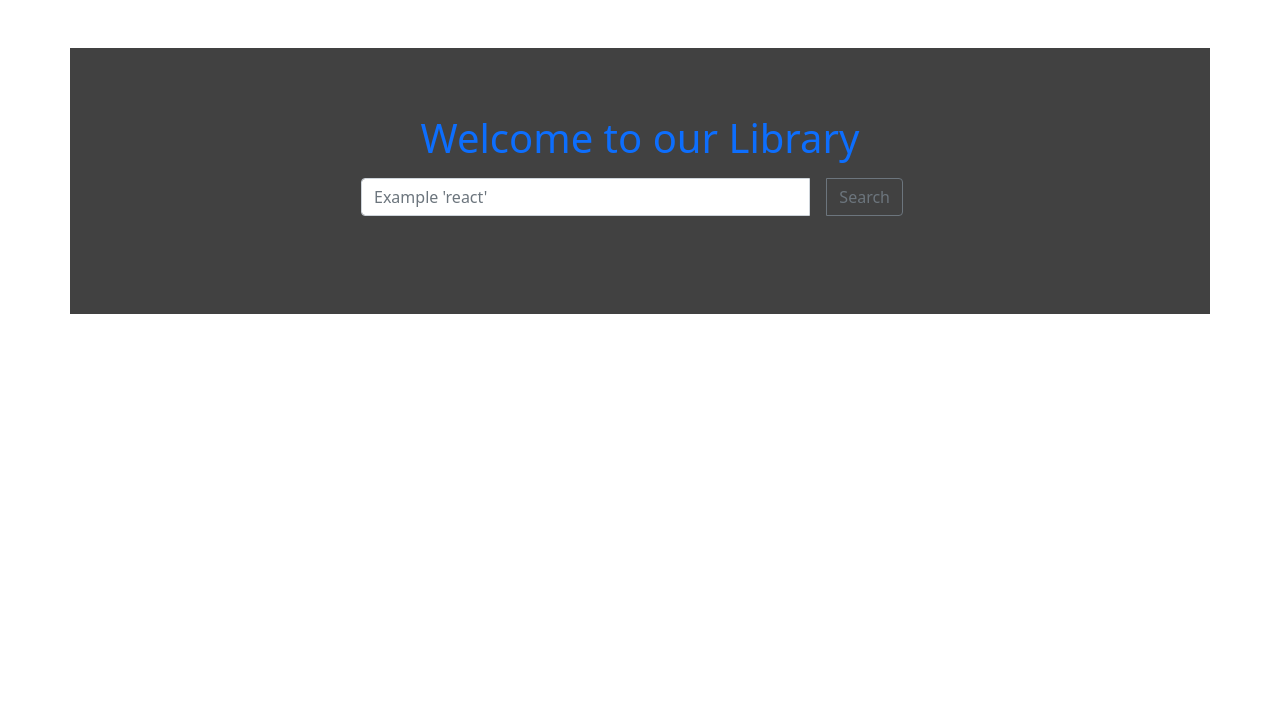
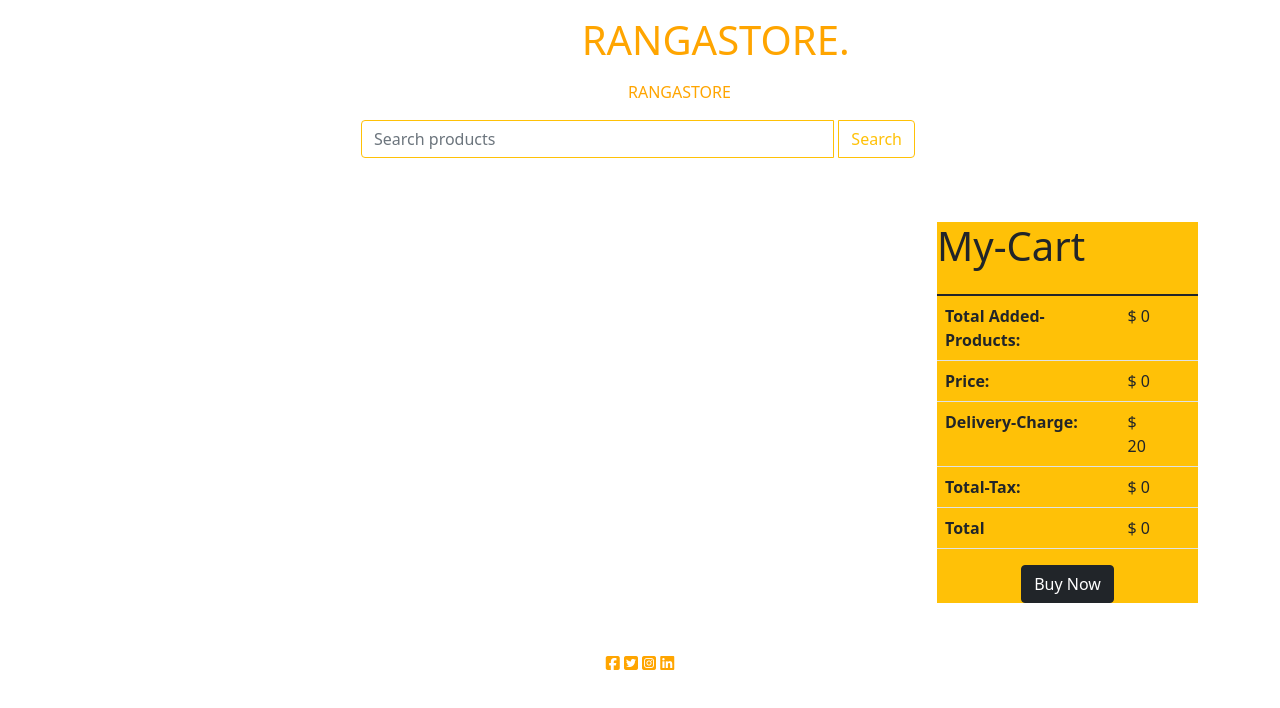
Before and after one commit to allahorgolam/NAYEEM, a plain HTML site: page index.html in a window 1280 px wide. Drawn offline with nearby package versions, Linux system fonts and the light colour scheme; files that its build step writes are made by us from their sources.

Commit message:
Update index.html

```diff
--- a/index.html
+++ b/index.html
@@ -1,70 +1,112 @@
 <!DOCTYPE html>
 <html lang="en">
+
 <head>
-    <meta charset="UTF-8">
-    <meta http-equiv="X-UA-Compatible" content="IE=edge">
-    <meta name="viewport" content="width=device-width, initial-scale=1.0">
-    <title>Open Library</title>
-    <!-----------
-        bootstrap stylesheet link
-    ------------>
-    <link href="https://cdn.jsdelivr.net/npm/bootstrap@5.0.2/dist/css/bootstrap.min.css" rel="stylesheet" integrity="sha384-EVSTQN3/azprG1Anm3QDgpJLIm9Nao0Yz1ztcQTwFspd3yD65VohhpuuCOmLASjC" crossorigin="anonymous">
-    <!-----------
-        CSS stylesheet link
-    ------------>
-    <link rel="stylesheet" href="style.css">
+  <meta charset="UTF-8" />
+  <meta http-equiv="X-UA-Compatible" content="IE=edge" />
+  <meta name="viewport" content="width=device-width, initial-scale=1.0" />
+  <title>Ranga Store</title>
+<link rel="stylesheet" href="./css/style.css" />
+  <!-- font awesome -->
+  <script src="https://kit.fontawesome.com/59893a3cb0.js" crossorigin="anonymous"></script>
+  <!-- Latest compiled and minified CSS -->
+  <link href="https://cdn.jsdelivr.net/npm/bootstrap@5.1.1/dist/css/bootstrap.min.css" rel="stylesheet" integrity="sha384-F3w7mX95PdgyTmZZMECAngseQB83DfGTowi0iMjiWaeVhAn4FJkqJByhZMI3AhiU" crossorigin="anonymous">
+  <!-- google Montserrat  font  -->
+  <link rel="preconnect" href="https://fonts.googleapis.com" />
+  <link rel="preconnect" href="https://fonts.gstatic.com" crossorigin />
+  <link href="https://fonts.googleapis.com/css2?family=Montserrat:wght@300;400;500&display=swap" rel="stylesheet" />
 </head>
-<body>
-    <main>
-        <section class="container my-5 pb-22px" style="background-color: rgba(0, 0, 0, 0.747); padding-bottom: 50px; padding-top: 50px;">
-            <!------------
-                Search Box
-            -------------->
-            <h1 class="fs-1 text-center text-primary my-3">Welcome to our Library</h1>
-            <div class="input-group mb-3 mx-auto w-50 input-text" >
-                <input id="search-text" type="text" class="form-control" placeholder="Example 'react'" aria-label="Search book" aria-describedby="button-addon2">
-                <button class="btn  btn-outline-secondary mx-3" type="button" id="button-addon2" onclick="loadBooks()">Search</button>
-              </div>
 
+<body class="bg-blue" >
+  <!-- The area of header -->
+  <header>
+    <h1 class="text-white-50 text-center my-3">Welcome to <span style="color: orange;">RANGASTORE.</span>com</h1>
+    <p class="text-white-50 text-center">Shop with <span style="color: orange;">RANGASTORE</span></p>
+  </header>
+  <main class="container">
+   <!-- The area of input & button -->
+<div class="w-50 mx-auto">
+  <div class="input-group mb-3">
+    <input type="text" class="form-control border border-warning" placeholder="Search products" aria-label="Search products" aria-describedby="button-addon2">
+    <button onclick="loadProducts()" class="btn btn-outline-warning mx-1" type="button" id="button-addon2">Search</button>
+  </div>
+</div>
+ <!-- The area of all products -->
+  <section>
+    <div class="row">
+      <div class="col-md-9 col-lg-9 col-sm-7">
+        <div id="all-products">
 
-              <div id="spinner" class="spinner-border text-success" role="status">
-                <span class="visually-hidden mx-auto">Loading...</span>
-              </div>
+        </div>
+      </div>
+      <div class="col-md-3 col-lg-3 col-sm-5 cart-main ">
+        <div class="cart bg-warning mt-5" id="my-cart">
+          <table class="table">
+            <thead>
+              <h1>My-Cart</h1>
+              <tr>
+                <th scope="col"></th>
+                <th scope="col"></th>
+                <th scope="col"></th>
+                <th scope="col"></th>
+              </tr>
+            </thead>
+            <tbody>
+              <tr>
+                <th>Total Added-Products:</th>
+                <td>$ <span id="total-Products">0</span></td>
+                <td></td>
+                <td></td>
+              </tr>
+              <tr>
+                <th>Price:</th>
+                <td>$ <span id="price">0</span></td>
+                <td></td>
+                <td></td>
+              </tr>
+              <tr>
+                <th>Delivery-Charge:</th>
+                <td>$ <span id="delivery-charge">20</span></td>
+                <td></td>
+                <td></td>
+              </tr>
+              <tr>
+                <th>Total-Tax:</th>
+                <td>$ <span id="total-tax">0</span></td>
+                <td></td>
+                <td></td>
+              </tr>
+              <tr>
+                <th scope="row">Total</th>
+                <td colspan="2">$ <span id="total">0</span></td>
+                <td></td>
+              </tr>
+            </tbody>
+          </table>
+          <div class="parces text-center">
+            <button class="btn btn-dark text-center">Buy Now</button>
+          </div>
+        </div>
+      </div>
+    </div>
+  </section>
+  </main>
+  <!-- The area of footer -->
+  <footer>
+    <section class="text-center mt-5">
+      <div>
+         <div style="color: orange;" class="icons">
+          <i class="fab fa-facebook-square"></i>
+          <i class="fab fa-twitter-square"></i>
+          <i class="fab fa-instagram-square"></i>
+          <i class="fab fa-linkedin"></i>
+         </div>
 
-              <!------------
+      </div>
+  </section>
+  </footer>
+  <!-- add javascript  file  -->
+    <script src="./js/app.js"></script>
+</body>
 
-                -------------->
-
-              <!------------
-                showing total results
-                -------------->
-               <div id="results-amount">
-
-               </div>
-
-
-               <!------------
-               nothing found
-                -------------->
-               <div id="nothing-found" class="m-5">
-
-               </div>
-        </section>
-
-
-         <!------------
-                appending books in the container
-                -------------->
-        <section class="container mb-5" id="book-section">
-            <div id="books" class="row row-cols-2 row-cols-md-4 g-4">
-
-
-              </div>
-        </section>
-    </main>
-     <!------------
-    javascript link
-    -------------->
-    <script src="app.js"></script>
-</body>
 </html>
```
